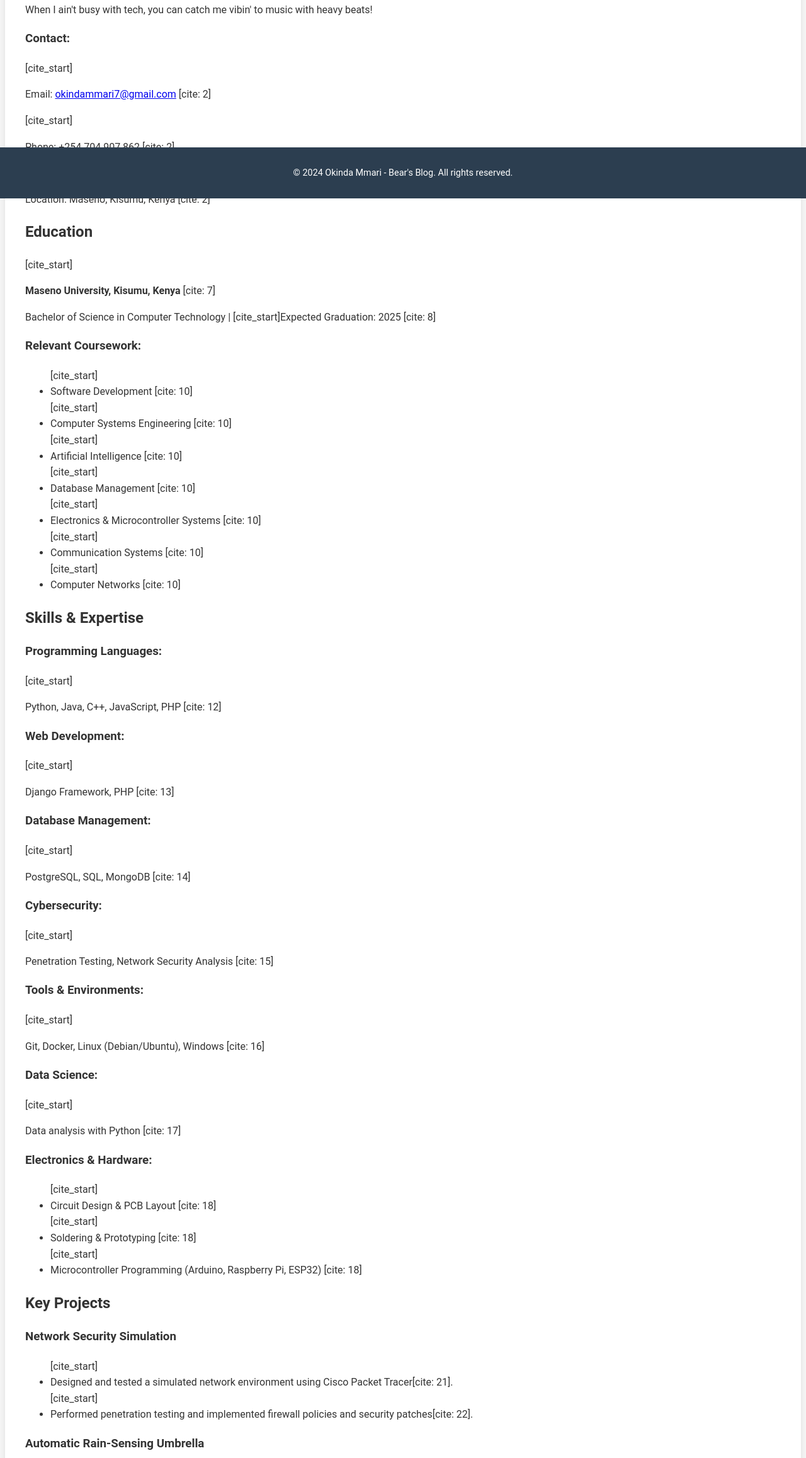
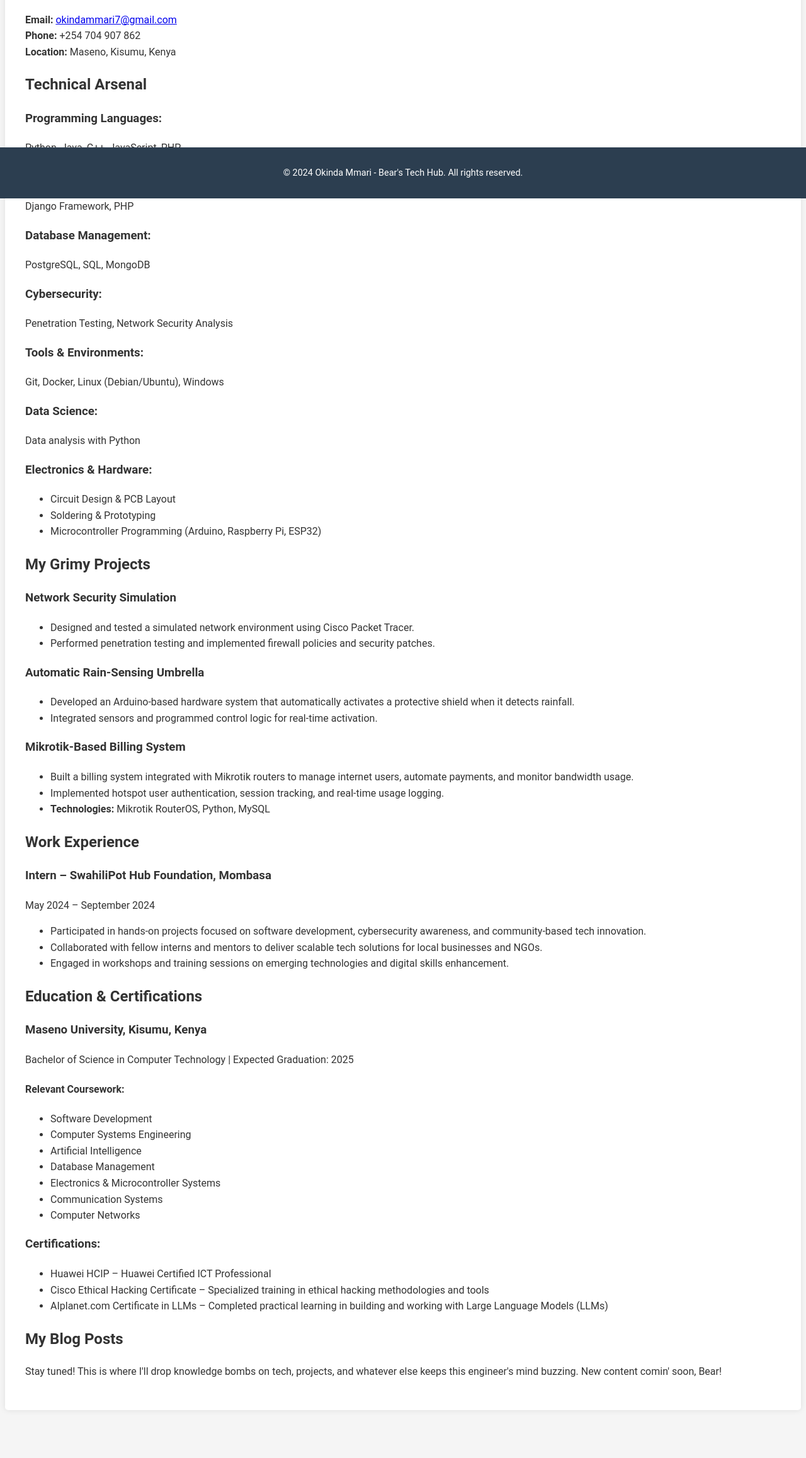
Before and after one commit to ItsOkinda/ItsOkinda.io, a plain HTML site: page index.html in a window 1280 px wide. Shown: the part 485-2800 px from the top of the page at 63% size. Drawn offline with Linux system fonts and the light colour scheme.

Commit message:
Update index.html

```diff
--- a/index.html
+++ b/index.html
@@ -3,117 +3,143 @@
 <head>
     <meta charset="UTF-8">
     <meta name="viewport" content="width=device-width, initial-scale=1.0">
-    <title>Okinda Mmari - Bear's Tech Blog</title>
+    <title>Okinda Mmari - Tech Portfolio & Blog</title>
     <link rel="stylesheet" href="styles.css">
 </head>
 <body>
     <header>
-        <h1>B3ar's Blog</h1>
-        <p>Your go-to spot for tech insights from Okinda Mmari</p>
+        <h1>B3ar's Tech Hub</h1>
+        <p>Okinda Mmari: Engineering the Future, One Line of Code at a Time.</p>
     </header>
     <nav>
         <ul>
+            <li><a href="#about">About</a></li>
+            <li><a href="#skills">Skills</a></li>
+            <li><a href="#projects">Projects</a></li>
+            <li><a href="#experience">Experience</a></li>
             <li><a href="https://github.com/ItsOkinda" target="_blank">Github</a></li>
             <li><a href="https://www.linkedin.com/in/okinda-mmari/" target="_blank">LinkedIn</a></li>
             <li><a href="https://x.com/ItsOkinda" target="_blank">X</a></li>
         </ul>
     </nav>
     <main>
-        <section id="about">
-            <h2>About Me</h2>
-            <p>What's good, Bear here! [cite_start]I'm Okinda Mmari[cite: 1], a passionate and diligent BSc. [cite_start]Computer Technology student at Maseno University, set to graduate in 2025[cite: 4, 8]. [cite_start]I'm on the hunt for an industrial attachment to put my skills in software development, cybersecurity, electronics, and artificial intelligence to work and grow 'em even further[cite: 4]. [cite_start]I'm all about jumpin' into innovative tech projects and gettin' real, hands-on experience in a fast-paced environment[cite: 5].</p>
-            <p>When I ain't busy with tech, you can catch me vibin' to music with heavy beats!</p>
-            <h3>Contact:</h3>
-            [cite_start]<p>Email: <a href="mailto:okindammari7@gmail.com">okindammari7@gmail.com</a> [cite: 2]</p>
-            [cite_start]<p>Phone: +254 704 907 862 [cite: 2]</p>
-            [cite_start]<p>Location: Maseno, Kisumu, Kenya [cite: 2]</p>
+        <section id="about" class="bio-section">
+            <h2>About Your Boy, Bear</h2>
+            <p>What's good, fam! I'm Okinda Mmari, a passionate and diligent BSc. Computer Technology student at Maseno University, set to graduate in 2025. I'm actively seeking industrial attachment opportunities to level up my game in software development, cybersecurity, electronics, and artificial intelligence.</p>
+            <p>I'm always eager to jump into innovative tech projects, contribute to real-world solutions, and get hands-on experience in a fast-paced environment. When I'm not immersed in code or circuits, you can catch me vibin' hard to some music with heavy beats!</p>
+            <p class="contact-info">
+                <strong>Email:</strong> <a href="mailto:okindammari7@gmail.com">okindammari7@gmail.com</a><br>
+                <strong>Phone:</strong> +254 704 907 862<br>
+                <strong>Location:</strong> Maseno, Kisumu, Kenya
+            </p>
         </section>
 
-        <section id="education">
-            <h2>Education</h2>
-            [cite_start]<p><strong>Maseno University, Kisumu, Kenya</strong> [cite: 7]</p>
-            <p>Bachelor of Science in Computer Technology | [cite_start]Expected Graduation: 2025 [cite: 8]</p>
-            <h3>Relevant Coursework:</h3>
+        <section id="skills" class="skills-section">
+            <h2>Technical Arsenal</h2>
+            <div class="skills-grid">
+                <div>
+                    <h3>Programming Languages:</h3>
+                    <p>Python, Java, C++, JavaScript, PHP</p>
+                </div>
+                <div>
+                    <h3>Web Development:</h3>
+                    <p>Django Framework, PHP</p>
+                </div>
+                <div>
+                    <h3>Database Management:</h3>
+                    <p>PostgreSQL, SQL, MongoDB</p>
+                </div>
+                <div>
+                    <h3>Cybersecurity:</h3>
+                    <p>Penetration Testing, Network Security Analysis</p>
+                </div>
+                <div>
+                    <h3>Tools & Environments:</h3>
+                    <p>Git, Docker, Linux (Debian/Ubuntu), Windows</p>
+                </div>
+                <div>
+                    <h3>Data Science:</h3>
+                    <p>Data analysis with Python</p>
+                </div>
+                <div>
+                    <h3>Electronics & Hardware:</h3>
+                    <ul>
+                        <li>Circuit Design & PCB Layout</li>
+                        <li>Soldering & Prototyping</li>
+                        <li>Microcontroller Programming (Arduino, Raspberry Pi, ESP32)</li>
+                    </ul>
+                </div>
+            </div>
+        </section>
+
+        <section id="projects" class="projects-section">
+            <h2>My Grimy Projects</h2>
+            <div class="project-item">
+                <h3>Network Security Simulation</h3>
+                <ul>
+                    <li>Designed and tested a simulated network environment using Cisco Packet Tracer.</li>
+                    <li>Performed penetration testing and implemented firewall policies and security patches.</li>
+                </ul>
+            </div>
+            <div class="project-item">
+                <h3>Automatic Rain-Sensing Umbrella</h3>
+                <ul>
+                    <li>Developed an Arduino-based hardware system that automatically activates a protective shield when it detects rainfall.</li>
+                    <li>Integrated sensors and programmed control logic for real-time activation.</li>
+                </ul>
+            </div>
+            <div class="project-item">
+                <h3>Mikrotik-Based Billing System</h3>
+                <ul>
+                    <li>Built a billing system integrated with Mikrotik routers to manage internet users, automate payments, and monitor bandwidth usage.</li>
+                    <li>Implemented hotspot user authentication, session tracking, and real-time usage logging.</li>
+                    <li><strong>Technologies:</strong> Mikrotik RouterOS, Python, MySQL</li>
+                </ul>
+            </div>
+        </section>
+
+        <section id="experience" class="experience-section">
+            <h2>Work Experience</h2>
+            <div class="experience-item">
+                <h3>Intern – SwahiliPot Hub Foundation, Mombasa</h3>
+                <p class="date">May 2024 – September 2024</p>
+                <ul>
+                    <li>Participated in hands-on projects focused on software development, cybersecurity awareness, and community-based tech innovation.</li>
+                    <li>Collaborated with fellow interns and mentors to deliver scalable tech solutions for local businesses and NGOs.</li>
+                    <li>Engaged in workshops and training sessions on emerging technologies and digital skills enhancement.</li>
+                </ul>
+            </div>
+        </section>
+
+        <section id="education" class="education-section">
+            <h2>Education & Certifications</h2>
+            <h3>Maseno University, Kisumu, Kenya</h3>
+            <p>Bachelor of Science in Computer Technology | Expected Graduation: 2025</p>
+            <h4>Relevant Coursework:</h4>
             <ul>
-                [cite_start]<li>Software Development [cite: 10]</li>
-                [cite_start]<li>Computer Systems Engineering [cite: 10]</li>
-                [cite_start]<li>Artificial Intelligence [cite: 10]</li>
-                [cite_start]<li>Database Management [cite: 10]</li>
-                [cite_start]<li>Electronics & Microcontroller Systems [cite: 10]</li>
-                [cite_start]<li>Communication Systems [cite: 10]</li>
-                [cite_start]<li>Computer Networks [cite: 10]</li>
+                <li>Software Development</li>
+                <li>Computer Systems Engineering</li>
+                <li>Artificial Intelligence</li>
+                <li>Database Management</li>
+                <li>Electronics & Microcontroller Systems</li>
+                <li>Communication Systems</li>
+                <li>Computer Networks</li>
+            </ul>
+            <h3>Certifications:</h3>
+            <ul>
+                <li>Huawei HCIP – Huawei Certified ICT Professional</li>
+                <li>Cisco Ethical Hacking Certificate – Specialized training in ethical hacking methodologies and tools</li>
+                <li>AIplanet.com Certificate in LLMs – Completed practical learning in building and working with Large Language Models (LLMs)</li>
             </ul>
         </section>
 
-        <section id="skills">
-            <h2>Skills & Expertise</h2>
-            <h3>Programming Languages:</h3>
-            [cite_start]<p>Python, Java, C++, JavaScript, PHP [cite: 12]</p>
-            <h3>Web Development:</h3>
-            [cite_start]<p>Django Framework, PHP [cite: 13]</p>
-            <h3>Database Management:</h3>
-            [cite_start]<p>PostgreSQL, SQL, MongoDB [cite: 14]</p>
-            <h3>Cybersecurity:</h3>
-            [cite_start]<p>Penetration Testing, Network Security Analysis [cite: 15]</p>
-            <h3>Tools & Environments:</h3>
-            [cite_start]<p>Git, Docker, Linux (Debian/Ubuntu), Windows [cite: 16]</p>
-            <h3>Data Science:</h3>
-            [cite_start]<p>Data analysis with Python [cite: 17]</p>
-            <h3>Electronics & Hardware:</h3>
-            <ul>
-                [cite_start]<li>Circuit Design & PCB Layout [cite: 18]</li>
-                [cite_start]<li>Soldering & Prototyping [cite: 18]</li>
-                [cite_start]<li>Microcontroller Programming (Arduino, Raspberry Pi, ESP32) [cite: 18]</li>
-            </ul>
-        </section>
-
-        <section id="projects">
-            <h2>Key Projects</h2>
-            <h3>Network Security Simulation</h3>
-            <ul>
-                [cite_start]<li>Designed and tested a simulated network environment using Cisco Packet Tracer[cite: 21].</li>
-                [cite_start]<li>Performed penetration testing and implemented firewall policies and security patches[cite: 22].</li>
-            </ul>
-            <h3>Automatic Rain-Sensing Umbrella</h3>
-            <ul>
-                [cite_start]<li>Developed an Arduino-based hardware system that automatically activates a protective shield when it detects rainfall[cite: 24].</li>
-                [cite_start]<li>Integrated sensors and programmed control logic for real-time activation[cite: 25].</li>
-            </ul>
-            <h3>Mikrotik-Based Billing System</h3>
-            <ul>
-                [cite_start]<li>Built a billing system integrated with Mikrotik routers to manage internet users, automate payments, and monitor bandwidth usage[cite: 27].</li>
-                [cite_start]<li>Implemented hotspot user authentication, session tracking, and real-time usage logging[cite: 28].</li>
-                [cite_start]<li>Technologies used: Mikrotik RouterOS, Python, MySQL[cite: 28].</li>
-            </ul>
-        </section>
-
-        <section id="certifications">
-            <h2>Certifications</h2>
-            <ul>
-                [cite_start]<li>Huawei HCIP – Huawei Certified ICT Professional [cite: 30]</li>
-                [cite_start]<li>Cisco Ethical Hacking Certificate – Specialized training in ethical hacking methodologies and tools [cite: 30]</li>
-                [cite_start]<li>AIplanet.com Certificate in LLMs – Completed practical learning in building and working with Large Language Models (LLMs) [cite: 30]</li>
-            </ul>
-        </section>
-
-        <section id="experience">
-            <h2>Experience</h2>
-            [cite_start]<h3>Intern – SwahiliPot Hub Foundation, Mombasa [cite: 32]</h3>
-            [cite_start]<p>May 2024 – September 2024 [cite: 33]</p>
-            <ul>
-                [cite_start]<li>Participated in hands-on projects focused on software development, cybersecurity awareness, and community-based tech innovation[cite: 34].</li>
-                [cite_start]<li>Collaborated with fellow interns and mentors to deliver scalable tech solutions for local businesses and NGOs[cite: 35].</li>
-                [cite_start]<li>Engaged in workshops and training sessions on emerging technologies and digital skills enhancement[cite: 36].</li>
-            </ul>
-        </section>
-
-        <section>
-            <h2>Blog Posts</h2>
-            <p>Stay tuned for more tech insights and dope beats!</p>
+        <section id="blog-posts">
+            <h2>My Blog Posts</h2>
+            <p>Stay tuned! This is where I'll drop knowledge bombs on tech, projects, and whatever else keeps this engineer's mind buzzing. New content comin' soon, Bear!</p>
         </section>
     </main>
     <footer>
-        <p>&copy; 2024 Okinda Mmari - Bear's Blog. All rights reserved.</p>
+        <p>&copy; 2024 Okinda Mmari - Bear's Tech Hub. All rights reserved.</p>
     </footer>
 </body>
 </html>
```
